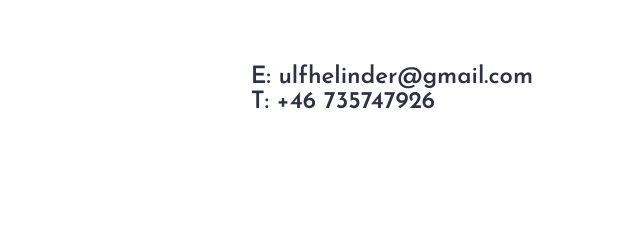
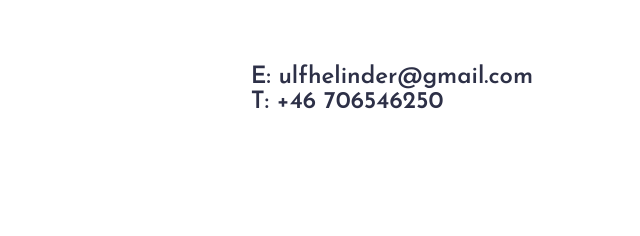
Before and after one commit to generalR/wakanda, a Gatsby site: page /gigs in a window 1280 px wide. Shown: the top 236 px of the page, 640-1280 px from the left. Built offline with nearby package versions, Linux system fonts and the light colour scheme; Gatsby itself is replaced by a stand-in of ours.

Commit message:
uppdaterat telefonnr

```diff
--- a/src/components/Footer/Footer.js
+++ b/src/components/Footer/Footer.js
@@ -20,7 +20,7 @@ export const FooterTemplate = ({ data }) => {
             <ul className="kontakt col-xs-6 col-sm-6 col-md-6 col-lg-6">
               <h1>Kontakt</h1>
               <span className="">E: ulfhelinder@gmail.com</span> <br />
-              <span className="">T: +46 735747926</span>
+              <span className="">T: +46 706546250</span>
             </ul>
           </li>
         </div>
--- a/src/components/Nav/Navigation.js
+++ b/src/components/Nav/Navigation.js
@@ -58,7 +58,7 @@ class Navigation extends React.Component {
             <div className="mail-info col-xs">
               <span className="mail_adress">E: ulfhelinder@gmail.com</span>{" "}
               <br />
-              <span className="mail_adress">T: +46 735747926</span>
+              <span className="mail_adress">T: +46 706546250</span>
             </div>
           </div>
         </div>
```
